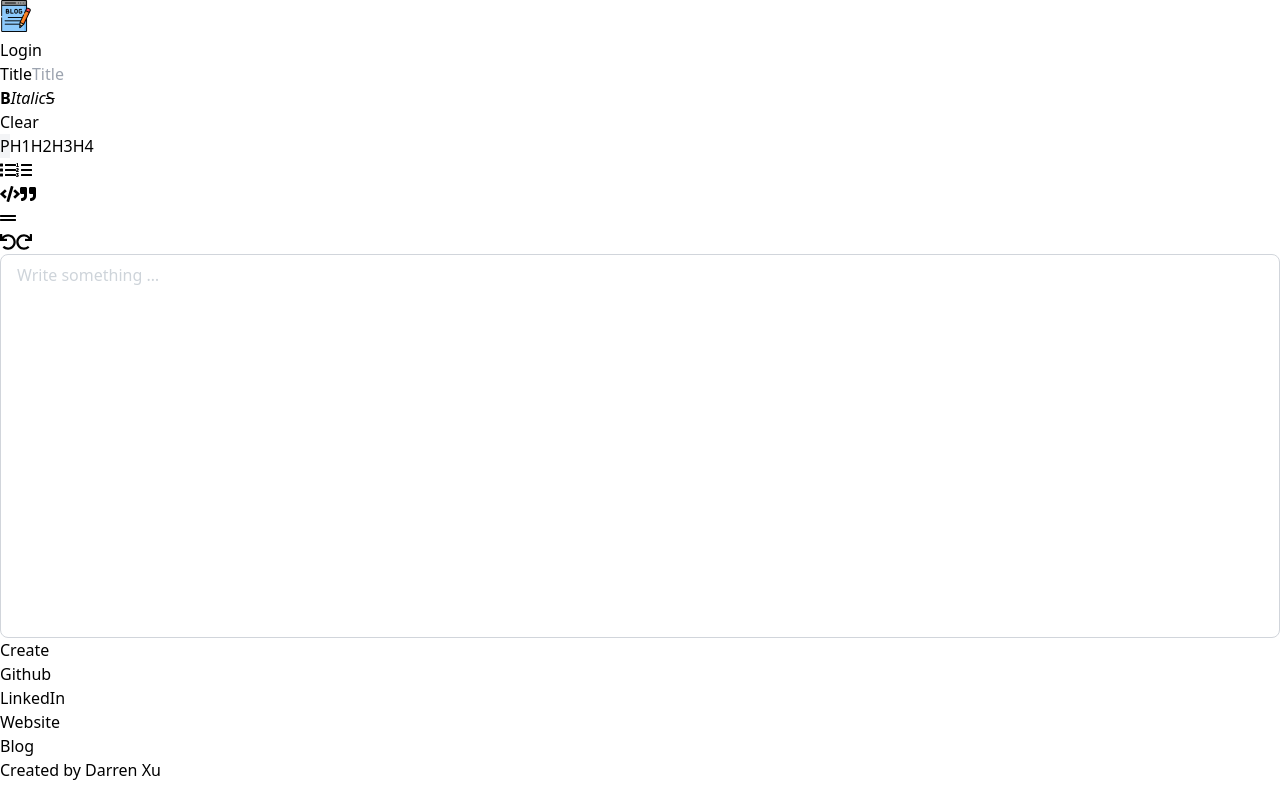
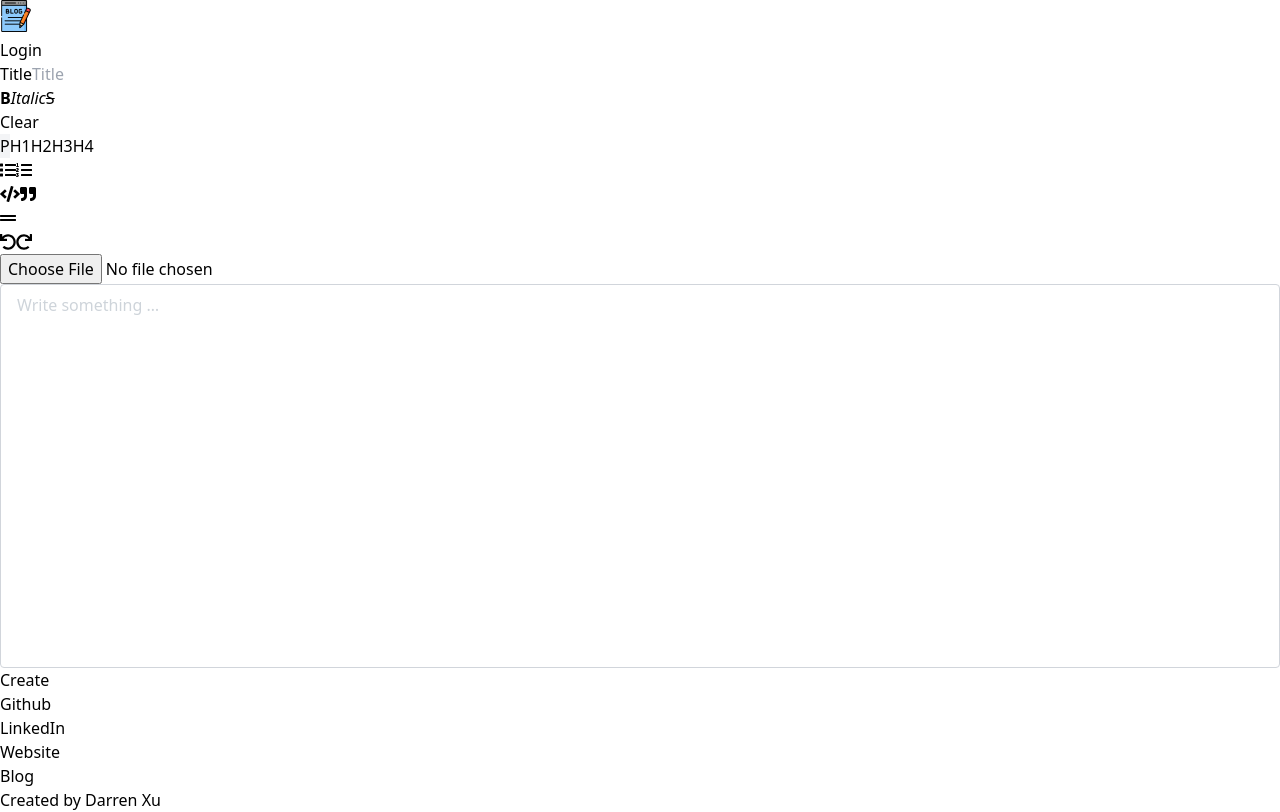
Before and after one commit to DarrenXu94/next-learning, a Next.js app: page /create in a window 1280 px wide. Built offline with nearby package versions, Linux system fonts and the light colour scheme.

Commit message:
Tiptap styling changes and image upload

```diff
--- a/components/NewPostForm.tsx
+++ b/components/NewPostForm.tsx
@@ -4,6 +4,7 @@ import Button from "./common/Button";
 import TipTap from "./common/TipTap";
 import TextAreaInput from "./form/TextAreaInput";
 import TextInput from "./form/TextInput";
+import * as Yup from "yup";
 
 export interface NewPostFormProps {
   onSubmit: ({ title, body }) => void;
@@ -22,6 +23,10 @@ export default function NewPostForm({
         onSubmit({ title: values.title, body: values.body });
         setSubmitting(false);
       }}
+      validationSchema={Yup.object({
+        title: Yup.string().required("Required"),
+        body: Yup.string().required("Required"),
+      })}
     >
       <Form>
         <div className="flex flex-col mb-2">
--- a/components/common/TipTap.tsx
+++ b/components/common/TipTap.tsx
@@ -2,6 +2,7 @@ import React from "react";
 import { useEditor, EditorContent } from "@tiptap/react";
 import StarterKit from "@tiptap/starter-kit";
 import Placeholder from "@tiptap/extension-placeholder";
+import Image from "@tiptap/extension-image";
 
 import { useField } from "formik";
 import ButtonGroup from "./ButtonGroup";
@@ -15,12 +16,13 @@ import {
   faRedo,
   faUndo,
 } from "@fortawesome/free-solid-svg-icons";
+import useUpload from "../../lib/useUpload";
 
 export default function TipTap({ ...props }: any) {
   const [field, meta, helpers] = useField(props);
 
   const editor = useEditor({
-    extensions: [StarterKit, Placeholder],
+    extensions: [StarterKit, Placeholder, Image],
     content: field.value,
     onUpdate({ editor }) {
       const html = editor.getHTML();
@@ -30,10 +32,57 @@ export default function TipTap({ ...props }: any) {
   return (
     <div>
       <MenuBar editor={editor} />
-      <EditorContent editor={editor} />
+      <ImageUploader editor={editor} />
+      <EditorContent
+        className={
+          meta.error && meta.touched ? "ring-red-500 ring-2 rounded" : ""
+        }
+        editor={editor}
+      />
+      {meta.touched && meta.error ? (
+        <p className="text-sm text-red-500 ">{meta.error}</p>
+      ) : null}
     </div>
   );
 }
+
+const ImageUploader = ({ editor }) => {
+  const { uploadImage } = useUpload();
+  const upload = async (file: File): Promise<any> => {
+    // return new Promise((res, rej) => {
+    // handle upload logic here
+    const res = await uploadImage({ file });
+    console.log(res);
+    return res;
+    // const objectURL = URL.createObjectURL(file);
+    // res(objectURL);
+    // });
+  };
+
+  const addImage = (url: string) => {
+    if (url) {
+      editor.chain().focus().setImage({ src: url }).run();
+    }
+  };
+
+  const handleChange = (e: React.ChangeEvent<HTMLInputElement>) => {
+    if (!e?.target?.files?.[0]) return;
+    upload(e.target.files[0])
+      .then((res) => addImage(res))
+      .catch((err) => console.error(err));
+  };
+
+  return (
+    <label className="inline-block px-2 cursor-pointer" htmlFor="upload">
+      <input
+        // className='hidden'
+        id="upload"
+        type="file"
+        onChange={handleChange}
+      />
+    </label>
+  );
+};
 
 const MenuBar = ({ editor }) => {
   if (!editor) {
--- a/lib/usePost.ts
+++ b/lib/usePost.ts
@@ -47,7 +47,6 @@ export default function usePost() {
       throw res.statusText;
     } else {
       Router.push(`/post/${res.body}`);
-
       // Mutate feed query
       queryClient.invalidateQueries("feed");
       queryClient.invalidateQueries("profilePosts");
--- /dev/null
+++ b/lib/useUpload.ts
@@ -0,0 +1,27 @@
+import { useSnapshot } from "valtio";
+import { HTTPError } from "../interfaces/HTTP";
+import { uploadImage } from "../services/upload";
+import { state } from "../store/store";
+
+const handleUploadImage = async ({ file, token }) => {
+  const res = await uploadImage({ file, token });
+  if (res.status !== 200) {
+    throw { statusText: res.statusText, status: res.status } as HTTPError;
+  } else {
+    return res.body;
+  }
+};
+
+export default function useUpload() {
+  const { session } = useSnapshot(state);
+
+  const uploadImage = async ({ file }: { file: File }) => {
+    const res = await handleUploadImage({
+      file,
+      token: session?.token as string,
+    });
+    return res;
+  };
+
+  return { uploadImage };
+}
--- a/package.json
+++ b/package.json
@@ -13,6 +13,7 @@
     "@fortawesome/free-brands-svg-icons": "^5.15.4",
     "@fortawesome/free-solid-svg-icons": "^5.15.4",
     "@fortawesome/react-fontawesome": "^0.1.15",
+    "@tiptap/extension-image": "^2.0.0-beta.15",
     "@tiptap/extension-placeholder": "^2.0.0-beta.31",
     "@tiptap/react": "^2.0.0-beta.74",
     "@tiptap/starter-kit": "^2.0.0-beta.113",
--- a/pages/create.tsx
+++ b/pages/create.tsx
@@ -12,6 +12,7 @@ export default function Create({}: createProps) {
 
   const handleSubmit = async ({ title, body }) => {
     try {
+      console.log({ body });
       createPost({ title: title, body: body });
       toast.success("Successfully created post");
     } catch (e) {
--- /dev/null
+++ b/services/upload.ts
@@ -0,0 +1,38 @@
+import { HTTPResponse } from "../interfaces/HTTP";
+
+export async function uploadImage({
+  file,
+  token,
+}: {
+  file;
+  token: string;
+}): Promise<HTTPResponse> {
+  // Attempt to log in
+  try {
+    const formData = new FormData();
+    formData.append("file", file);
+    const login = await fetch(`http://localhost:8080/image`, {
+      method: "POST",
+      //   headers: {
+      //     "Content-Type": "multipart/form-data",
+      //   },
+      body: formData,
+    });
+    if (login.status !== 200) {
+      return {
+        status: login.status,
+        statusText: login.statusText,
+      };
+    }
+    return {
+      status: login.status,
+      statusText: login.statusText,
+      body: await login.json(),
+    };
+  } catch (e) {
+    return {
+      status: 500,
+      statusText: e as string,
+    };
+  }
+}
--- a/styles/TipTap.scss
+++ b/styles/TipTap.scss
@@ -27,7 +27,7 @@
     color: #fff;
     font-family: "JetBrainsMono", monospace;
     padding: 0.75rem 1rem;
-    border-radius: 0.5rem;
+    border-radius: 0.25rem;
 
     code {
       color: inherit;
@@ -65,7 +65,7 @@
     list-style-type: decimal;
   }
 
-  @apply flex-1 appearance-none border border-gray-300 w-full py-2 px-4 bg-white text-gray-700 placeholder-gray-400 rounded-lg text-base focus:outline-none focus:ring-2 focus:ring-primary focus:border-transparent h-96 overflow-auto;
+  @apply flex-1 appearance-none border border-gray-300 w-full py-2 px-4 bg-white text-gray-700 placeholder-gray-400 rounded text-base focus:outline-none focus:ring-2 focus:ring-primary focus:border-transparent h-96 overflow-auto;
 
   p.is-editor-empty:first-child::before {
     content: attr(data-placeholder);
```
Also changed, not shown: 1 other file (tests, documents, lock files or other folders).
